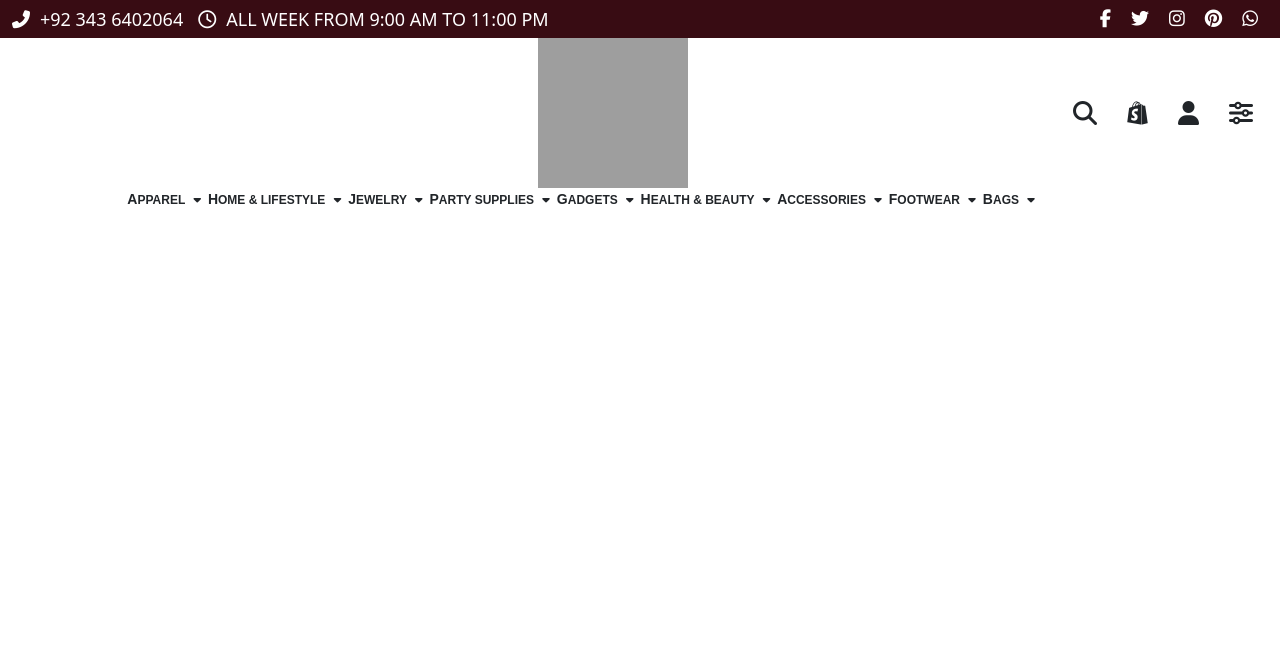
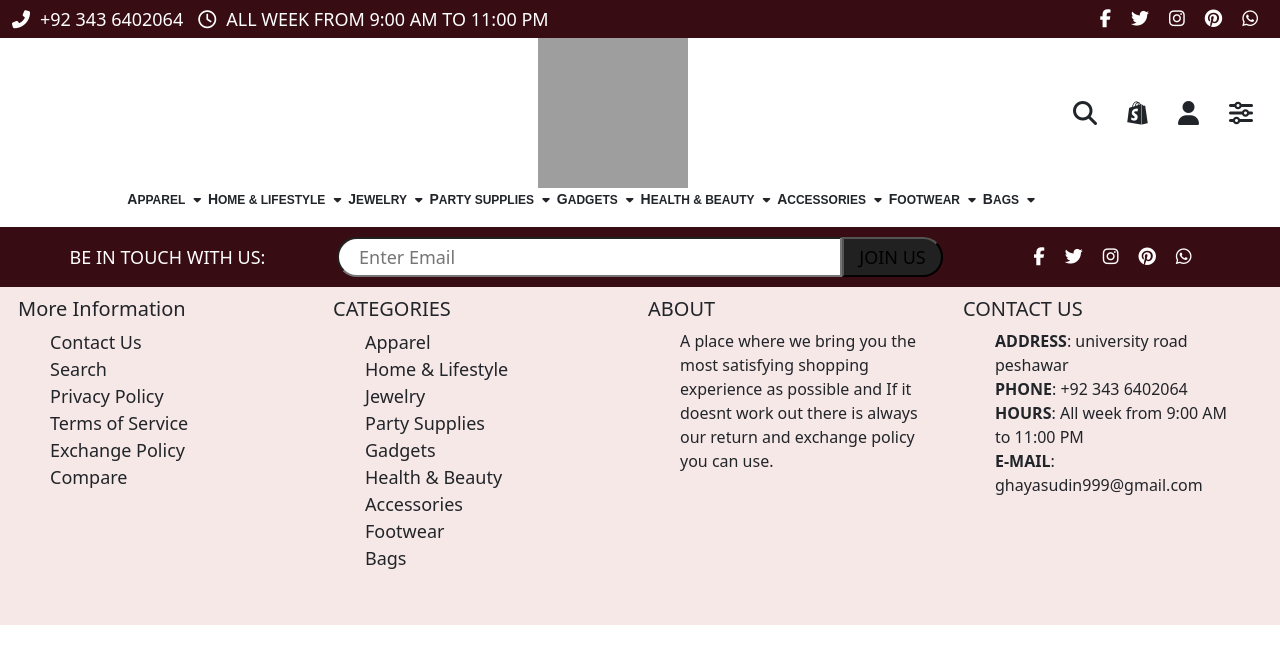
Before and after one commit to ghayas9/only999, a React (Create React App) app: page / in a window 1280 px wide. Shown: the top 664 px of the page. Built offline with nearby package versions, Linux system fonts and the light colour scheme; grey boxes are pictures that could not be loaded; a web font is replaced by a local one.

Commit message:
8/12/2021

```diff
--- a/src/App.js
+++ b/src/App.js
@@ -1,10 +1,12 @@
 import Home from "./Components/Pages/Home";
+import Footbar from "./Components/TopBar/FootBar/Footbar";
 import Topbar from "./Components/TopBar/TopBar";
 function App(){
   return(
     <>
     <Topbar/>
     <Home/>
+    <Footbar/>
     </>
   )
 }
--- a/src/Components/TopBar/Drawer/Drawer.js
+++ b/src/Components/TopBar/Drawer/Drawer.js
@@ -7,12 +7,12 @@ const Drawer = (props) => {
     return (
         <div className={props.show?'drawer':'nomorepages'}>
             {/* Back Button */}
-            <ul>
+            <ul style={{margin:'3px'}}>
                 <li onClick={()=>{props.setshow(false)}}>
                 <span className='dr-btn'> <i className="fas fa-times"></i> close</span>
                 </li>
             </ul>
-            <hr />
+            <hr style={{marginTop:'0'}}/>
 
             {/* Pages */}
            <ul>
@@ -30,7 +30,7 @@ const Drawer = (props) => {
             {/*  */}
             <ul>
                 <li>
-                <span className='dr-btn'>  <i className="fas fa-lock"></i> Signin</span>
+                <span className='dr-btn'>  <i className="fas fa-lock"></i> Sign In</span>
                 </li>
                 <li>
                 <span className='dr-btn'>  <i className="fas fa-user"></i> Register</span>
--- /dev/null
+++ b/src/Components/TopBar/FootBar/Footbar.css
@@ -0,0 +1,63 @@
+.footheader {
+    background-color: rgb(56, 12, 19);
+    color: white;
+    justify-content: center;
+    align-content: center;
+}
+.footbar {
+    background-color: rgb(247, 232, 232);
+}
+.footbar .row{
+    padding: 10px;
+    justify-content: center;
+}
+.footheader .row div{
+    display: flex;
+    align-items: center;
+    justify-content: center;
+    font-size: large;
+
+}
+.footheader .row div input{
+    border-radius: 20px 0 0 20px;
+    padding-left: 10px;
+}
+.footheader .row div input::placeholder{
+    padding-left: 10px;
+}
+.footheader .row div button{
+    border-radius: 0 20px 20px 0;
+    background-color: rgb(34, 33, 33);
+}
+.footheader .row div input,.footheader .row div button{
+    height: 40px;
+    outline: none;
+}
+.footbar .footpages div ul li{
+    list-style: none;
+    font-size: large;
+}
+.footbar .footpages div{
+    padding: 0 20px;
+}
+.footbar .footpages div .h{
+    display: flex;
+    justify-content: space-between;
+}
+
+@media screen and (max-width:992px){
+    .footbar .footpages div .h{
+        background-color: rgb(219, 154, 245);
+        padding: 20px;
+    }
+    .footbar .footpages div .no{
+        display: none;
+    }
+
+}
+
+@media screen and (min-width:992px){
+    .footbar .footpages div .h i{
+        display: none;
+    }
+}
--- /dev/null
+++ b/src/Components/TopBar/FootBar/Footbar.js
@@ -0,0 +1,119 @@
+import React from 'react';
+import Icons from '../../Icons/Icons';
+import './Footbar.css';
+import Morepages from './Morepages';
+
+const Footbar = () => {
+    var pagesinfo=[
+        {name:'Contact Us'},
+        {name:'Search'},
+        {name:'Privacy Policy'},
+        {name:'Terms of Service'},
+        {name:'Exchange Policy'},
+        {name:'Compare'}
+    ]
+    var pages=[
+        {
+            name:'Apparel',link:'/',
+        },
+        {
+            name:'Home & Lifestyle',link:'/',
+        },
+        {
+            name:'Jewelry',link:'/',
+        },
+        {
+            name:'Party Supplies',link:'/',
+
+        },
+        {
+            name:'Gadgets',link:'/',
+        },
+        {
+            name:'Health & Beauty',link:'/',
+        },
+        {
+            name:'Accessories',link:'/',
+        },
+        {
+            name:'Footwear',link:'/',
+        },
+        {
+            name:'Bags',link:'/',
+        },
+        {
+            name:'Rs 999 or below',link:'/'
+
+        },
+    ];
+
+    return (
+        <div className='footbar '>
+            <div className="footheader container-fluid">
+                <div className="row">
+                    <div className="col-lg-3">
+                    BE IN TOUCH WITH US:
+                    </div>
+                    <div className="col-lg-6">
+                        <input type="text" placeholder='Enter Email' className='col-9 col-md-10'/>
+                        <button className='col-3 col-md-2'>JOIN US</button>
+                    </div>
+                    <div className="col-3 social-footbar">
+                        <Icons/>
+                    </div>
+                </div>
+            </div>
+
+            <div className="row container-fluid footpages">
+                    <div className="col-md-6 col-lg-3">
+
+                        <Morepages
+                        name='More Information'
+                        comp={<>{pagesinfo.map((e)=><li>{e.name}</li>)}</>}
+                        />
+
+                    </div>
+                    <div className="col-md-6 col-lg-3">
+
+                        <Morepages
+                        name='CATEGORIES'
+                        comp={pages.map((e,index)=>(index+1!=pages.length?<li>{e.name}</li>:<li className='animation'><span>{e.name} </span></li>))}
+                        />
+                    </div>
+                    <div className="col-md-6 col-lg-3">
+
+                        <Morepages
+                        name='ABOUT'
+                        comp={<p>
+                            A place where we bring you the most satisfying shopping experience as possible and If it doesnt work out there is always our return and exchange policy you can use.
+                            </p>}
+                        />
+
+
+                    </div>
+                    <div className="col-md-6 col-lg-3">
+
+                        <Morepages
+                        name='CONTACT US'
+                        comp={
+                            <>
+                                <b>ADDRESS</b>: university road peshawar
+                                <br />
+
+                                <b>PHONE</b>: +92 343 6402064
+                                <br />
+
+                                <b>HOURS</b>: All week from 9:00 AM to 11:00 PM
+                                <br />
+                                <b>E-MAIL</b>: ghayasudin999@gmail.com
+                                </>
+                                }
+                        />
+
+                    </div>
+                </div>
+
+        </div>
+    );
+}
+export default Footbar;
--- /dev/null
+++ b/src/Components/TopBar/FootBar/Morepages.js
@@ -0,0 +1,15 @@
+import React, { useState } from 'react';
+
+const Morepages = (props) => {
+    const [show, setshow] = useState(false);
+    return (
+        <>
+        <h5 className='h'><span>{props.name}</span><i className={show?"fas fa-minus":"fas fa-plus"} onClick={()=>{setshow(!show)}}></i> </h5>
+        <ul className={show?'show lg':'no lg'}>
+            {props.comp}
+        </ul>
+        </>
+    );
+}
+
+export default Morepages;
--- a/src/Components/TopBar/Navbar/Navbar.css
+++ b/src/Components/TopBar/Navbar/Navbar.css
@@ -85,9 +85,6 @@
     animation-play-state: running;
     animation-duration: 3000ms;
     animation-iteration-count: infinite;
-    animation-play-state: running;
-    animation-duration: 3000ms;
-    animation-iteration-count: infinite;
 }
 
 @keyframes wd {
@@ -113,6 +110,7 @@
     }
     50%{
         opacity: 0.5;
+        color: blue;
     }
     100%{
         color: coral;
--- a/src/Components/TopBar/Social/Social.css
+++ b/src/Components/TopBar/Social/Social.css
@@ -32,3 +32,13 @@
 .social .social-icons i{
     padding: 10px;
 }
+/* FootBar */
+.social-footbar .social-icons{
+    display: flex;
+    justify-content: end;
+    align-items: center;
+    font-size: 18px;
+}
+.social-footbar .social-icons i{
+    padding: 10px;
+}
```
